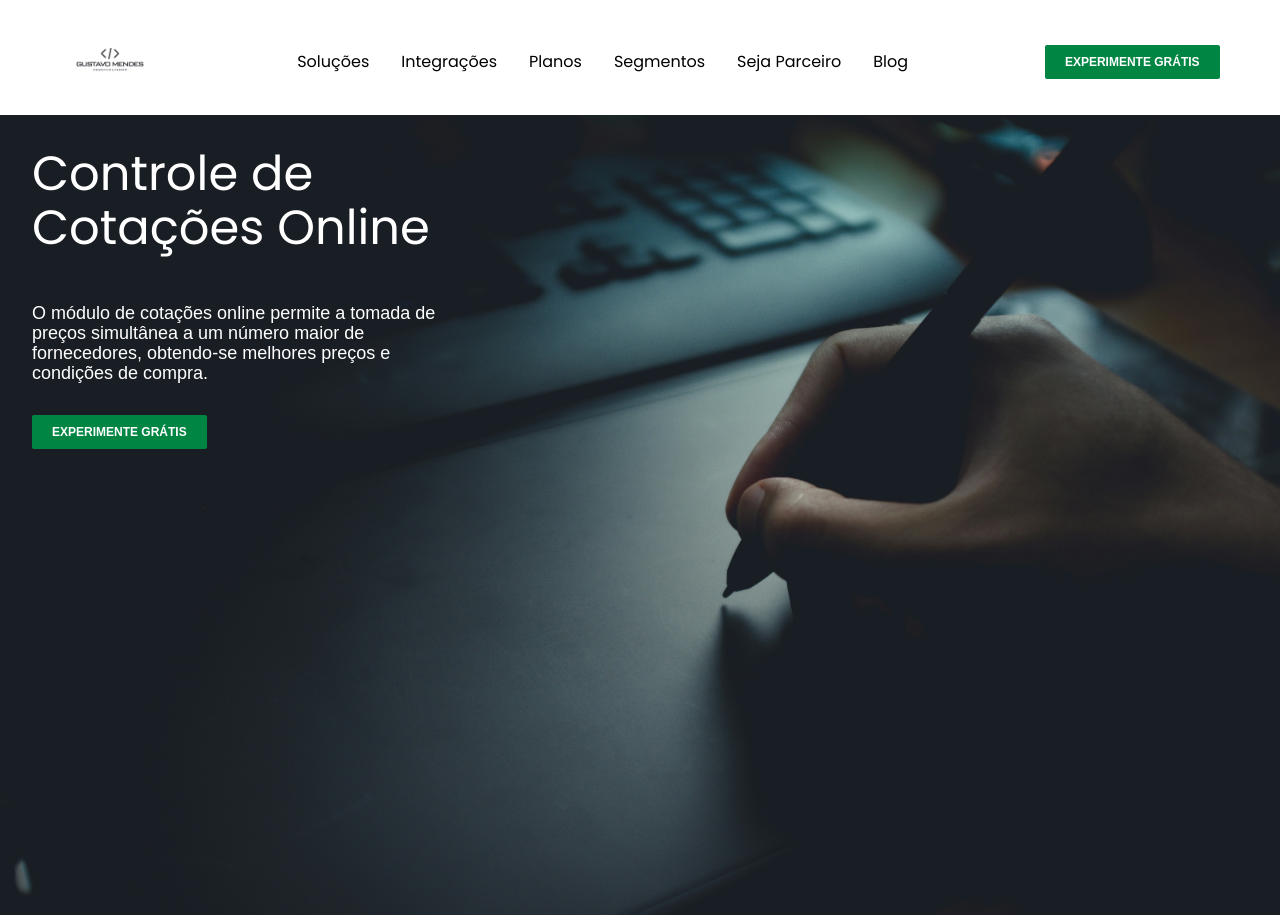
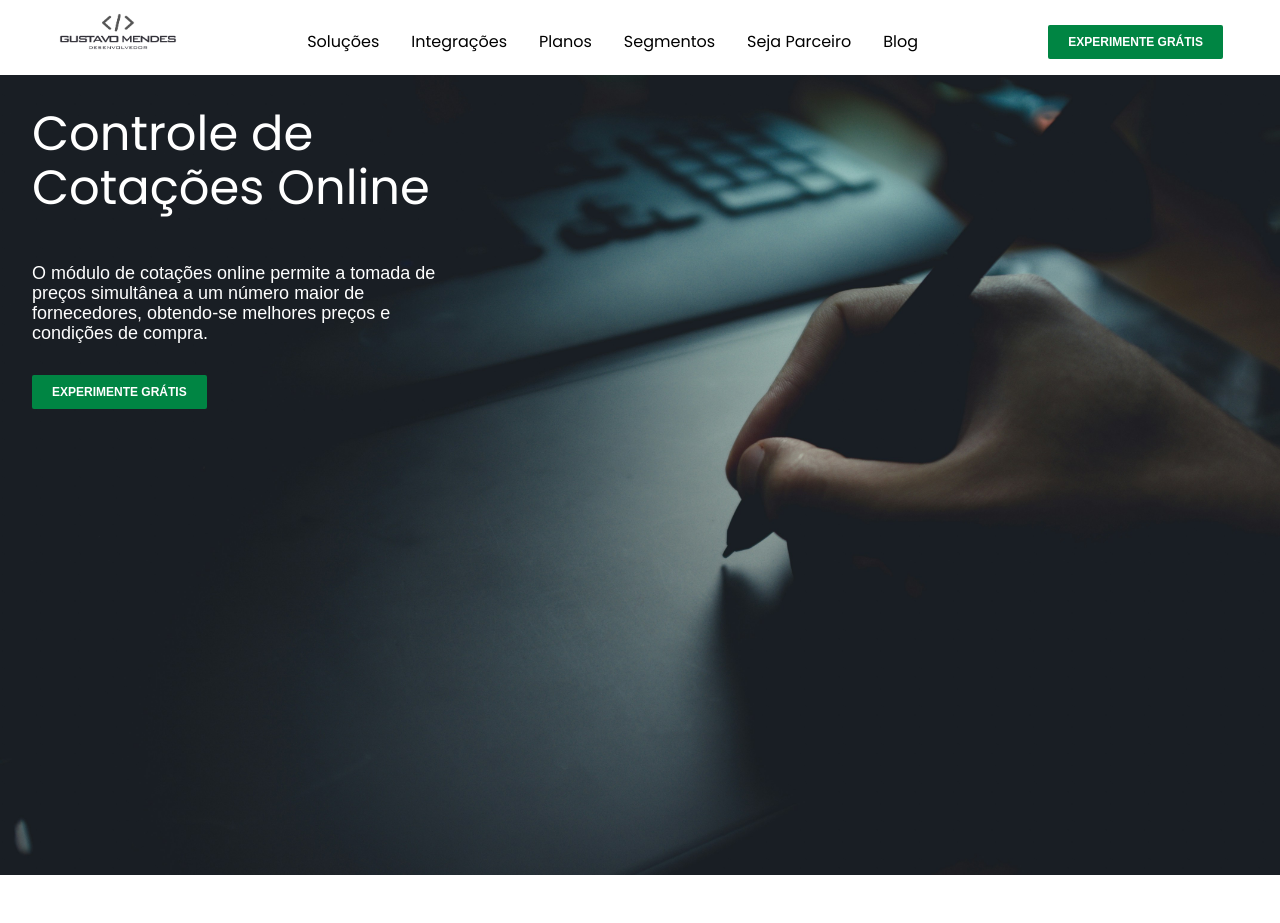
Before and after one commit to GustavoRMendes/sistema-de-cotacao, a Next.js app: page / in a window 1280 px wide. After the commit the page ends 883 px from the top, so only its background shows below. Built offline with nearby package versions, Linux system fonts and the light colour scheme.

Commit message:
index css

```diff
--- a/src/components/header.tsx
+++ b/src/components/header.tsx
@@ -12,8 +12,8 @@ export default function HeaderPage () {
             <Image
               src='/logo.png'
               alt='foto'
-              width={100}
-              height={100}
+              width={120}
+              height={60}
             />
           </Link>
         </div>
```
Also changed, not shown: public/logo.png.
